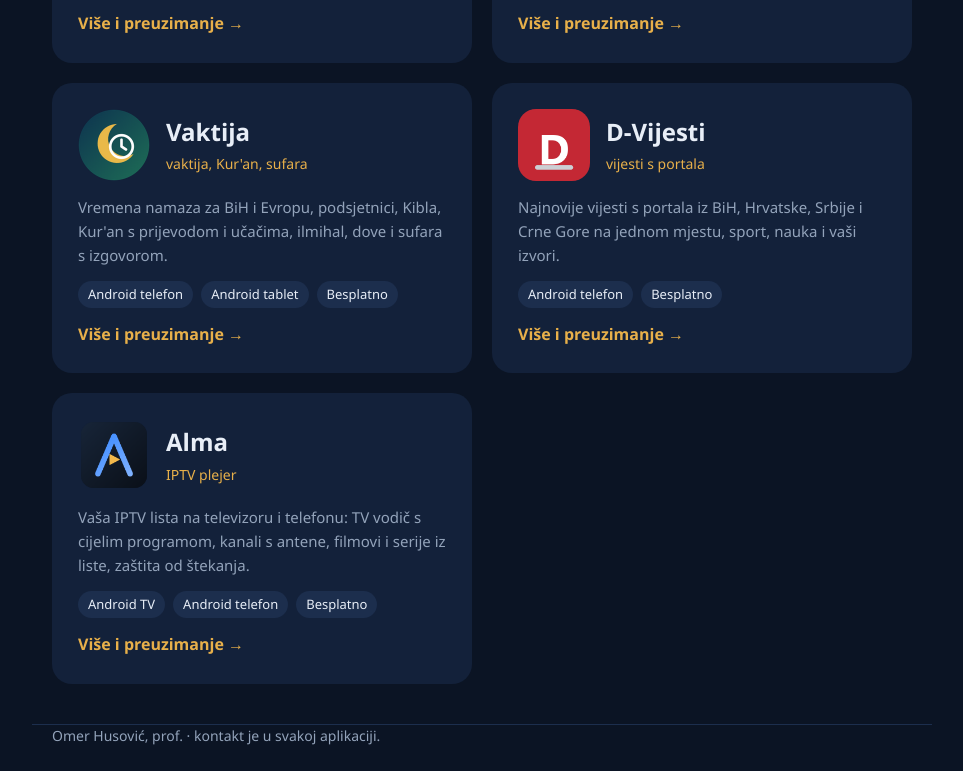
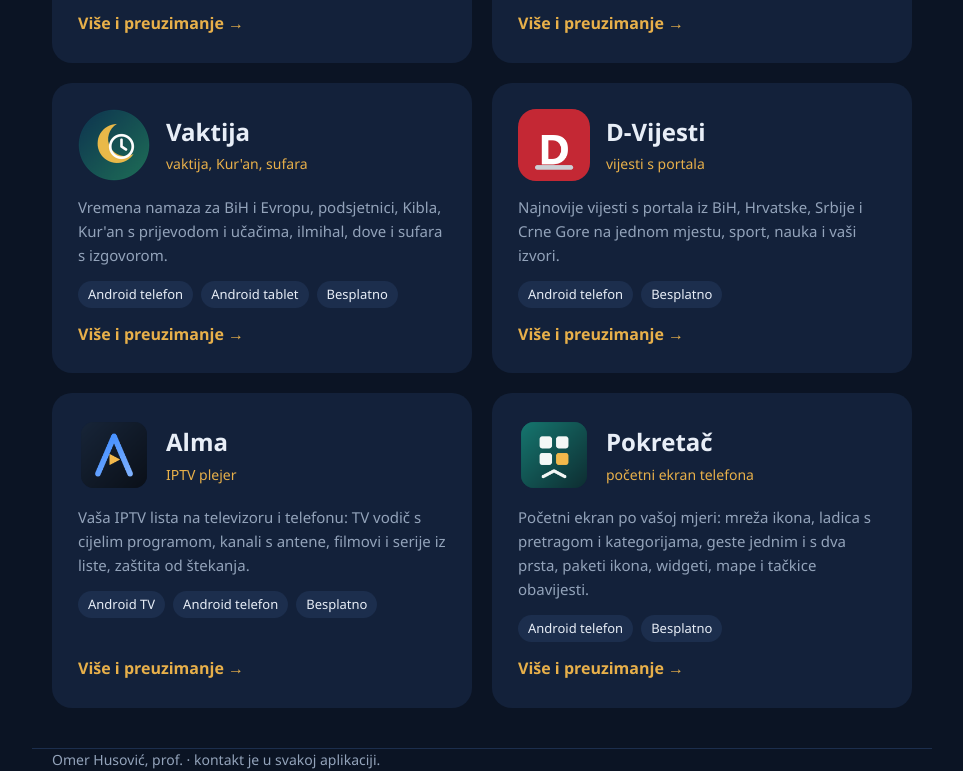
Before and after one commit to omerhusovic-arch/omerhusovic-arch.github.io, a plain HTML site: page index.html in a window 1280 px wide. Shown: the part 485-1256 px from the top of the page, without its empty margins (158-1121 px from the left). Before the commit the page ends 1232 px from the top, so only its background shows below. Drawn offline with Linux system fonts and the light colour scheme.

Commit message:
Dodan Pokretač (početni ekran)

```diff
--- a/index.html
+++ b/index.html
@@ -70,6 +70,12 @@
       <div class="oznake"><em>Android TV</em><em>Android telefon</em><em>Besplatno</em></div>
       <span class="dalje">Više i preuzimanje →</span>
     </a>
+    <a class="app" href="pokretac/">
+      <div class="glava"><img src="pokretac.png" alt=""><div><b>Pokretač</b><span>početni ekran telefona</span></div></div>
+      <p class="opis">Početni ekran po vašoj mjeri: mreža ikona, ladica s pretragom i kategorijama, geste jednim i s dva prsta, paketi ikona, widgeti, mape i tačkice obavijesti.</p>
+      <div class="oznake"><em>Android telefon</em><em>Besplatno</em></div>
+      <span class="dalje">Više i preuzimanje →</span>
+    </a>
   </div>
 </main>
 
```
Also changed, not shown: pokretac.png (added).
